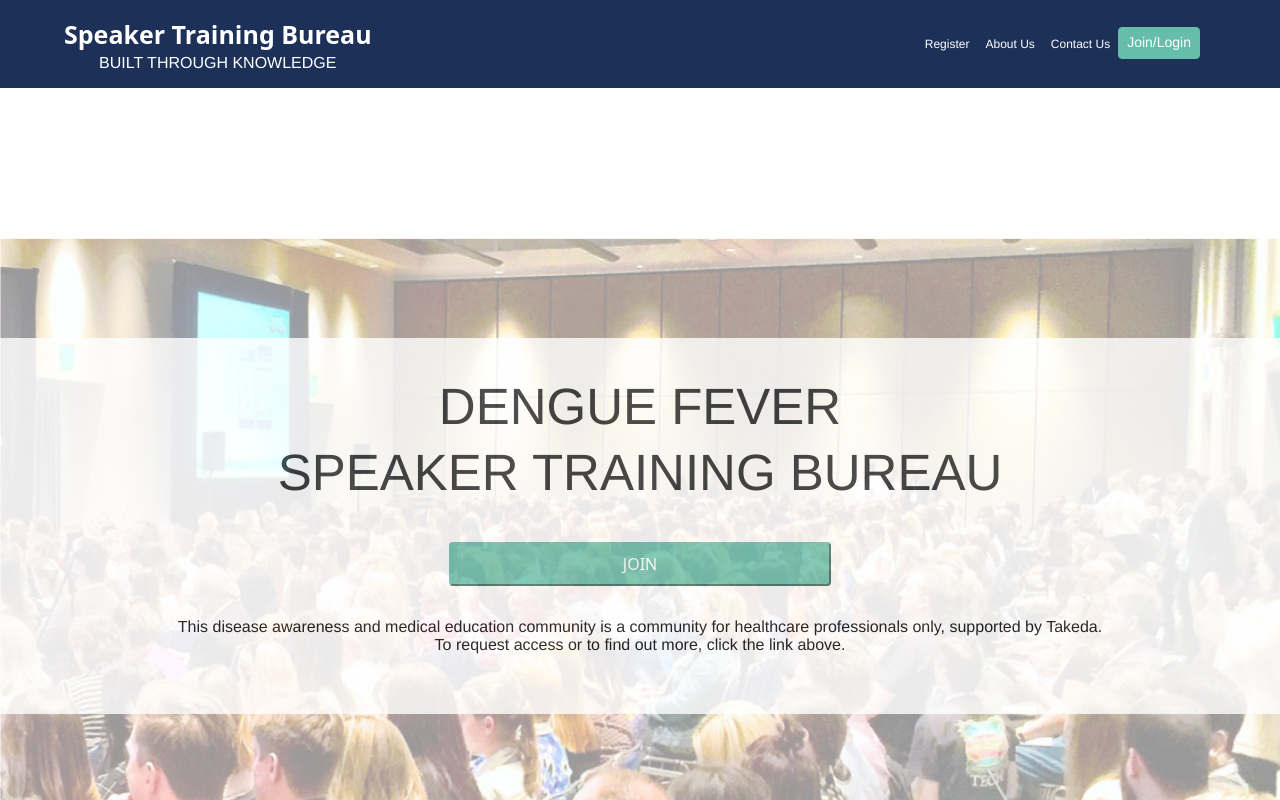
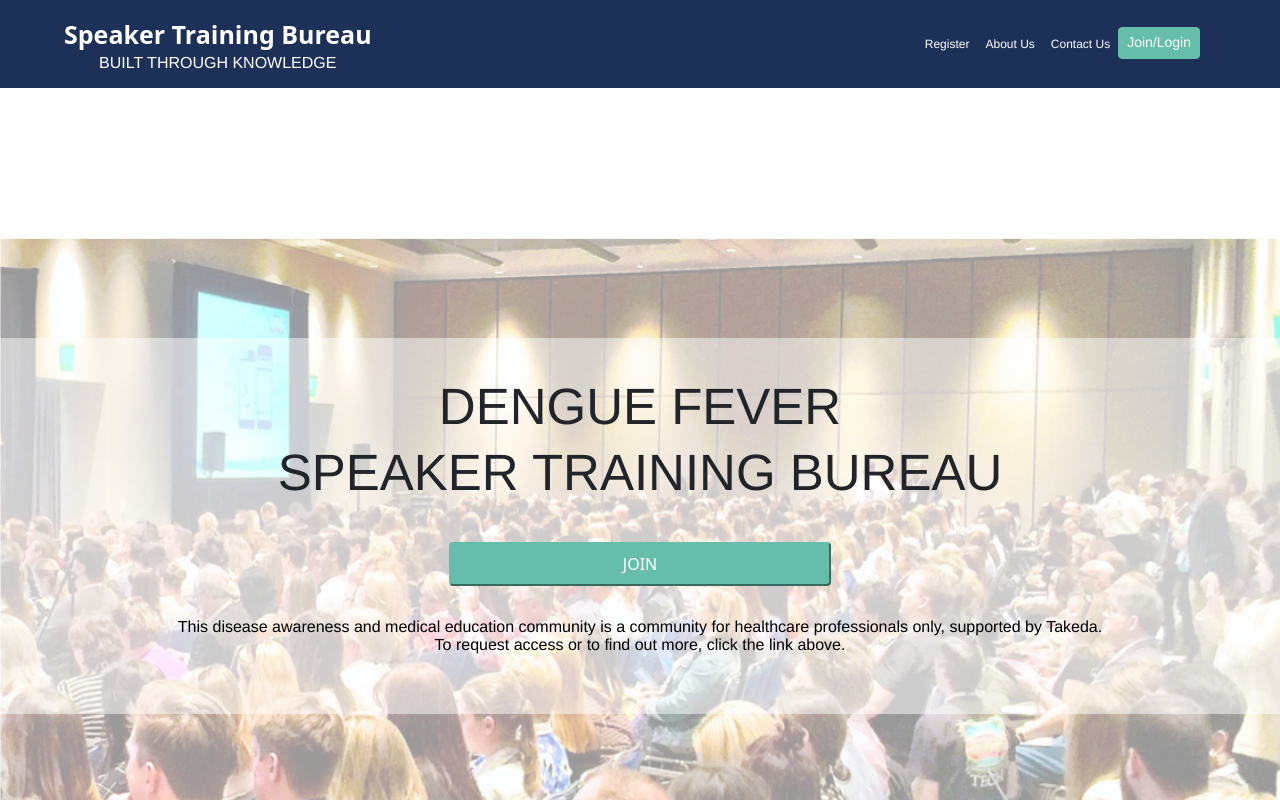
Before and after one commit to Alvi97/interactive-pharma-dev, an Angular app: page / in a window 1280 px wide. Shown: the top 800 px of the page. Built offline with nearby package versions, Linux system fonts and the light colour scheme.

Commit message:
styling landing page

```diff
--- a/src/app/feature/home/home.component.scss
+++ b/src/app/feature/home/home.component.scss
@@ -35,21 +35,13 @@ h6 {
   width: 100%;
   background: #ffffff;
   mix-blend-mode: normal;
-  opacity: 0.8;
   height: 376px;
   top: 250px;
   border-radius: 0px;
+  background: rgba(255,255,255, 0.5)
 }
-
 .section2-content {
-  &::before {
-    opacity: unset;
-
-
-  }
-
   flex-wrap: wrap;
-  opacity: unset !important;
   align-items: center !important;
   justify-content: center !important;
 
```
